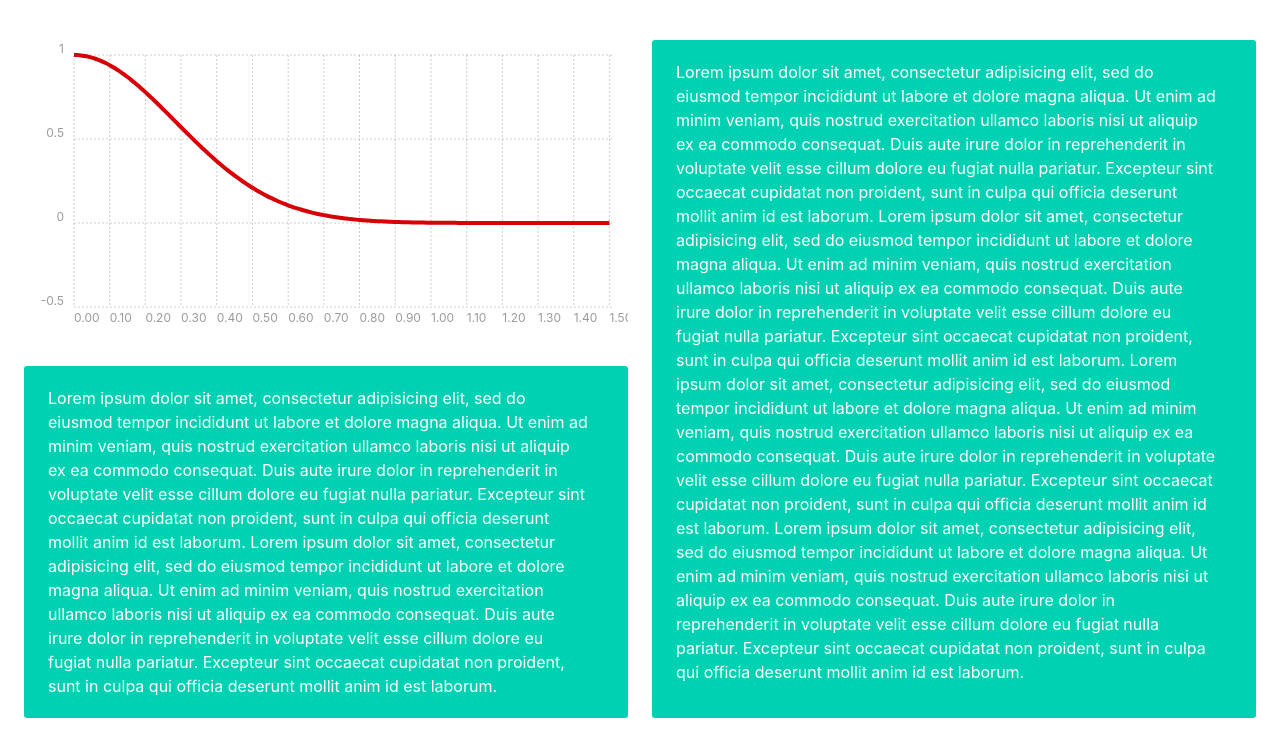
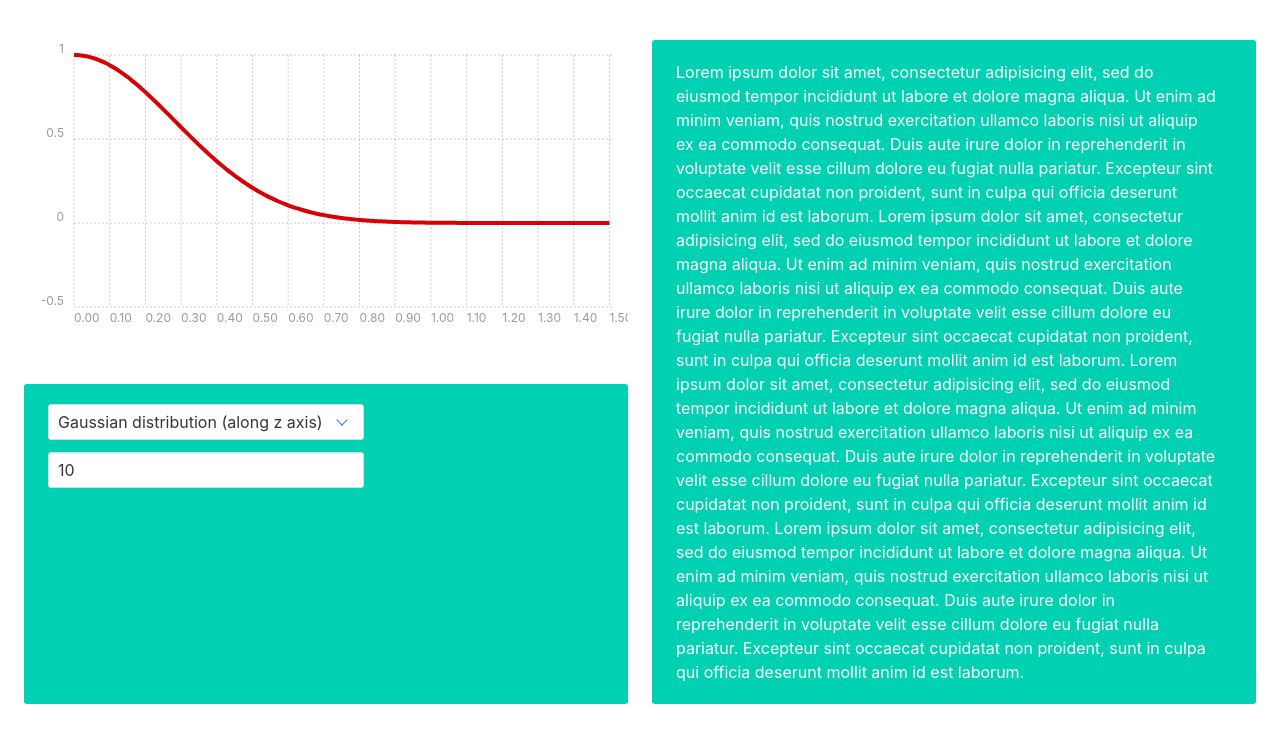
Before and after one commit to muon-spectroscopy-computational-project/muon-outreach, a plain HTML site: page index.html in a window 1280 px wide. Shown: the part 60-816 px from the top of the page. Drawn offline with Linux system fonts and the light colour scheme.

Commit message:
Added controls

```diff
--- a/index.html
+++ b/index.html
@@ -35,18 +35,26 @@
 
                 <div class="tile is-parent">
                     <div class="tile is-child notification is-primary">
-                        Lorem ipsum dolor sit amet, consectetur adipisicing elit, sed do eiusmod
-                        tempor incididunt ut labore et dolore magna aliqua. Ut enim ad minim veniam,
-                        quis nostrud exercitation ullamco laboris nisi ut aliquip ex ea commodo
-                        consequat. Duis aute irure dolor in reprehenderit in voluptate velit esse
-                        cillum dolore eu fugiat nulla pariatur. Excepteur sint occaecat cupidatat non
-                        proident, sunt in culpa qui officia deserunt mollit anim id est laborum.
-                        Lorem ipsum dolor sit amet, consectetur adipisicing elit, sed do eiusmod
-                        tempor incididunt ut labore et dolore magna aliqua. Ut enim ad minim veniam,
-                        quis nostrud exercitation ullamco laboris nisi ut aliquip ex ea commodo
-                        consequat. Duis aute irure dolor in reprehenderit in voluptate velit esse
-                        cillum dolore eu fugiat nulla pariatur. Excepteur sint occaecat cupidatat non
-                        proident, sunt in culpa qui officia deserunt mollit anim id est laborum.
+                        <div class="columns">
+                            <div class="column">
+                                <div class="field">
+                                    <div class="control">
+                                        <div class="select">
+                                            <select ng-model="model_type" ng-change="update_model()">
+                                                <option ng-repeat="(key, func) in model_funcs" value="{{key}}"> {{func.fullname}} </option>
+                                            </select>
+                                        </div>
+                                    </div>
+                                </div>
+                                <div class="field">
+                                    <div class="control">
+                                        <input type="text" class="input" value="10" width="5" maxlength="5">
+                                    </div>
+                                </div>
+                            </div>
+                            <div class="column">
+                            </div>
+                        </div>
                     </div>
                 </div>
             </div>
```
Also changed, not shown: muon.min.js.
